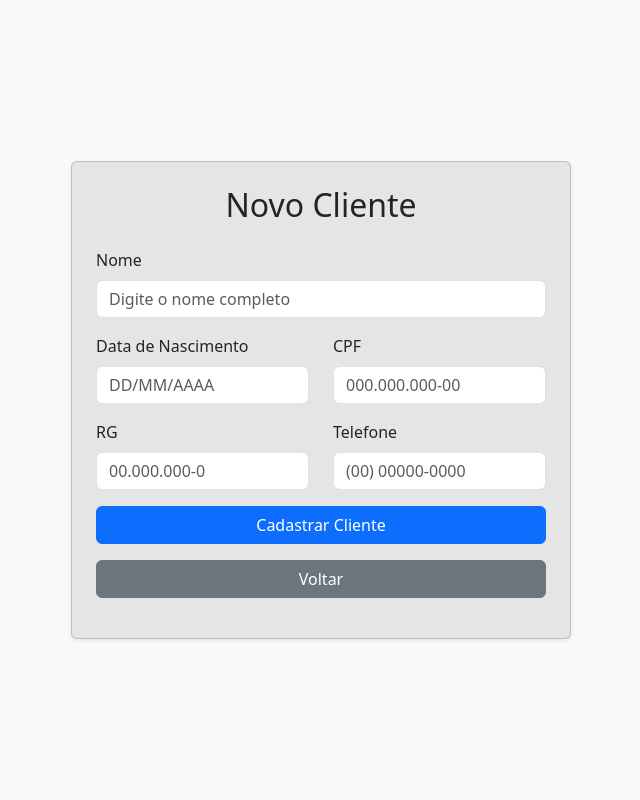
After one commit to Vitor8/challenge, a PHP site: page /client.php in a window 1280 px wide. The commit adds this page. Shown: the whole page, without its empty margins (319-959 px from the left). Run offline with PHP 8.4, Linux system fonts and the light colour scheme; some libraries are stand-ins or nearby versions.

Commit message:
inicia tela para cadastro de clientes

```diff
--- a/controllers/UsersController.php
+++ b/controllers/UsersController.php
@@ -5,4 +5,8 @@ class UsersController {
     public function list() {
         return View::make('list');
     }
+
+    public function save() {
+        return View::make('client');
+    }
 }
--- /dev/null
+++ b/frontend/client.php
@@ -0,0 +1,60 @@
+<!DOCTYPE html>
+<html lang="pt-BR">
+<head>
+    <meta charset="UTF-8">
+    <meta name="viewport" content="width=device-width, initial-scale=1.0">
+    <title>Novo Cliente</title>
+    <link href="https://cdn.jsdelivr.net/npm/bootstrap@5.3.2/dist/css/bootstrap.min.css" rel="stylesheet">
+    <script src="https://code.jquery.com/jquery-3.6.0.min.js"></script>
+    <script src="https://cdnjs.cloudflare.com/ajax/libs/jquery.inputmask/5.0.8/jquery.inputmask.min.js"></script>
+</head>
+<body class="d-flex align-items-center justify-content-center vh-100 bg-light">
+    <div class="card p-4 shadow-sm" style="width: 100%; max-width: 500px; background-color: #e5e5e5;">
+        <h2 class="text-center mb-4">Novo Cliente</h2>
+
+        <form action="#" method="POST">
+            <div class="mb-3">
+                <label for="name" class="form-label">Nome</label>
+                <input type="text" id="name" name="name" class="form-control" placeholder="Digite o nome completo">
+            </div>
+
+            <div class="row mb-3">
+                <div class="col-6">
+                    <label for="birth" class="form-label">Data de Nascimento</label>
+                    <input type="text" id="birth" name="birth" class="form-control" placeholder="DD/MM/AAAA">
+                </div>
+                <div class="col-6">
+                    <label for="cpf" class="form-label">CPF</label>
+                    <input type="text" id="cpf" name="cpf" class="form-control" placeholder="000.000.000-00">
+                </div>
+            </div>
+
+            <div class="row mb-3">
+                <div class="col-6">
+                    <label for="rg" class="form-label">RG</label>
+                    <input type="text" id="rg" name="rg" class="form-control" placeholder="00.000.000-0">
+                </div>
+                <div class="col-6">
+                    <label for="phone" class="form-label">Telefone</label>
+                    <input type="text" id="phone" name="phone" class="form-control" placeholder="(00) 00000-0000">
+                </div>
+            </div>
+
+            <button type="submit" class="btn btn-primary w-100">Cadastrar Cliente</button>
+        </form>
+
+        <p class="text-center mt-3">
+            <a href="/clientes" class="btn btn-secondary w-100">Voltar</a>
+        </p>
+    </div>
+
+    <script>
+        $(document).ready(function(){
+            $("#birth").inputmask("99/99/9999");
+            $("#cpf").inputmask("999.999.999-99");
+            $("#rg").inputmask("99.999.999-9");
+            $("#phone").inputmask("(99) 99999-9999");
+        });
+    </script>
+</body>
+</html>
--- a/frontend/index.php
+++ b/frontend/index.php
@@ -13,7 +13,7 @@ $request = new Request();
     <link href="https://cdn.jsdelivr.net/npm/bootstrap@5.3.2/dist/css/bootstrap.min.css" rel="stylesheet">
 </head>
 <body class="d-flex align-items-center justify-content-center vh-100 bg-light">
-    <div class="card p-4 shadow-sm" style="width: 100%; max-width: 400px;">
+    <div class="card p-4 shadow-sm" style="width: 100%; max-width: 400px; background-color: #e5e5e5;">
         <h2 class="text-center mb-4">Login</h2>
 
         <?php if ($request->query('erro')): ?>
--- a/frontend/register.php
+++ b/frontend/register.php
@@ -14,7 +14,7 @@ $request = new Request();
     <script src="https://code.jquery.com/jquery-3.6.0.min.js"></script>
 </head>
 <body class="d-flex align-items-center justify-content-center vh-100 bg-light">
-    <div class="card p-4 shadow-sm" style="width: 100%; max-width: 400px;">
+    <div class="card p-4 shadow-sm" style="width: 100%; max-width: 400px; background-color: #e5e5e5;">
         <h2 class="text-center mb-4">Cadastro</h2>
 
         <?php if ($request->query('erro')): ?>
--- a/routes.php
+++ b/routes.php
@@ -5,5 +5,6 @@ return [
     '/login' => ['LoginController', 'login'],
     '/cadastrar' => ['LoginController', 'registerView'],
     '/register' => ['LoginController', 'register'],
-    '/clientes' => ['UsersController', 'list']
+    '/clientes' => ['UsersController', 'list'],
+    '/save' => ['UsersController', 'save']
 ];
```
Also changed, not shown: frontend/list.php (+7 -2 lines), database/migrations/2025_02_26_000000_create_clients_table.php (added), database/migrations/2025_02_26_000001_create_addresses_table.php (added), database/migrations/2025_02_26_000002_create_client_address_table.php (added).
